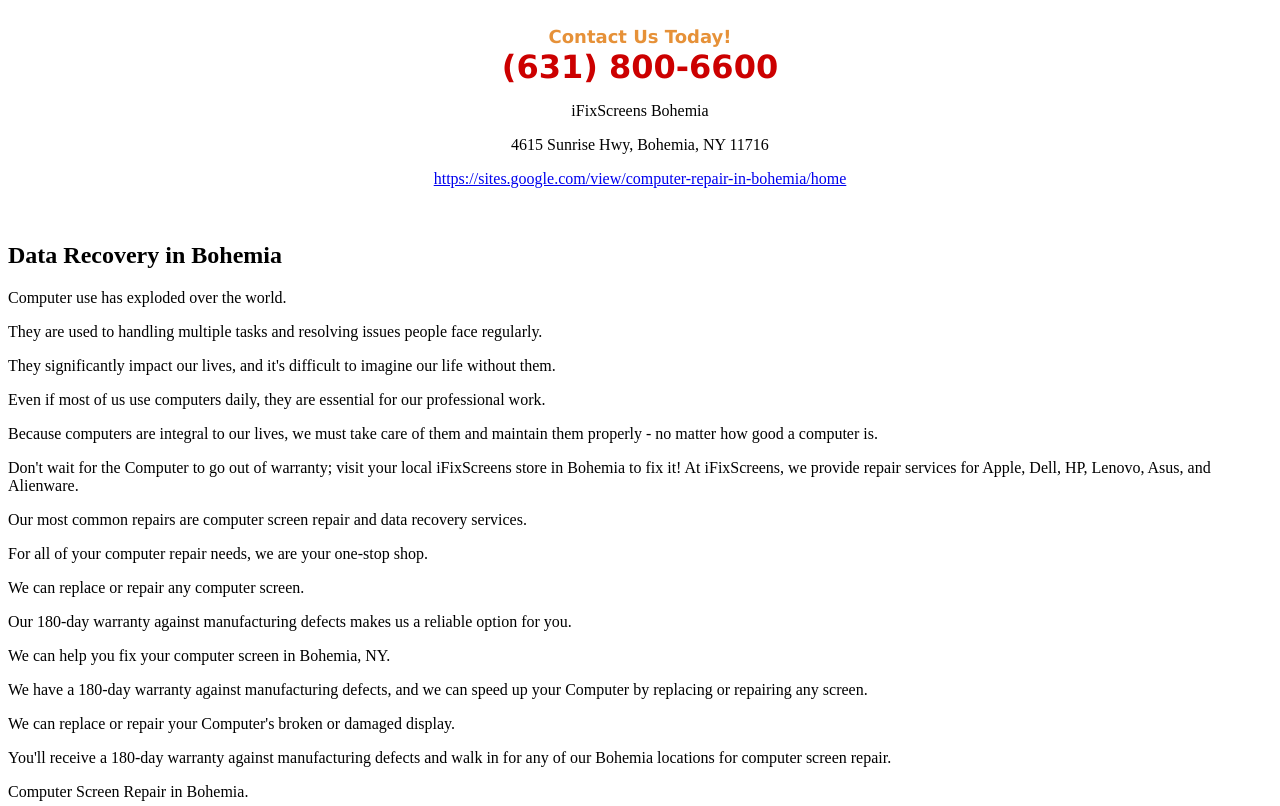
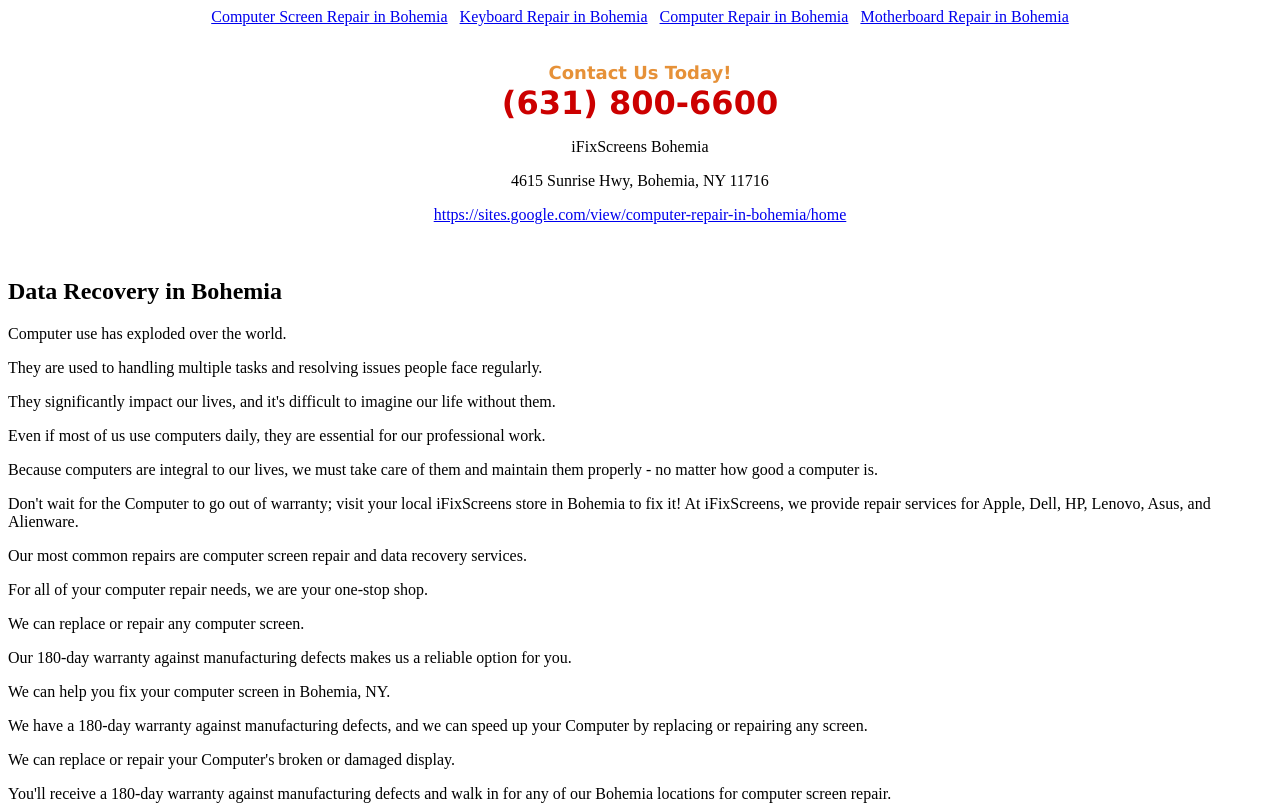
Before and after one commit to iFix786/computer-repair-in-bohemia, a plain HTML site: page DataRecoveryinBohemia.html in a window 1280 px wide. Shown: the top 806 px of the page. Drawn offline with Linux system fonts and the light colour scheme.

Commit message:
Update DataRecoveryinBohemia.html

```diff
--- a/DataRecoveryinBohemia.html
+++ b/DataRecoveryinBohemia.html
@@ -1,4 +1,13 @@
-<!DOCTYPE html><html><body><div class="sites-embed-align-center-wrapping-off"><div class="sites-embed-border-on sites-embed sites-embed-full-width" style="width:100%;"><div class="sites-embed-content sites-embed-type-text"><div class="sites-embed-content-textbox"><div dir="ltr"><div style="text-align:center"><br><span style="color:rgb(230,145,56)"><b><font size="4"><span style="font-family:verdana,sans-serif">Contact Us Today!</span></font></b></span><br><span style="color:rgb(204,0,0)"><b><font size="6"><span style="font-family:verdana,sans-serif">(631) 800-6600</span></font></b></span><br><p>iFixScreens Bohemia</p><p>4615 Sunrise Hwy, Bohemia, NY 11716</p><p><a href="https://sites.google.com/view/computer-repair-in-bohemia/home" target="_blank">https://sites.google.com/view/computer-repair-in-bohemia/home</a></p><br></div></div></div></div></div></div><h2>Data Recovery in Bohemia</h2>Computer use has exploded over the world. <p>They are used to handling multiple tasks and resolving issues people face regularly. <p>They significantly impact our lives, and it's difficult to imagine our life without them. <p>Even if most of us use computers daily, they are essential for our professional work. <p>Because computers are integral to our lives, we must take care of them and maintain them properly - no matter how good a computer is. <p>Don't wait for the Computer to go out of warranty; visit your local iFixScreens store in Bohemia to fix it!
+<!DOCTYPE html><html><body>
+   <div style="text-align: center;">
+        <a href="./ComputerScreenRepairinBohemia.html">Computer Screen Repair in Bohemia</a>&nbsp&nbsp
+
+        <a href="./KeyboardRepairinBohemia.html">Keyboard Repair in Bohemia</a>&nbsp&nbsp
+<a href="./index.html">Computer Repair in Bohemia</a>&nbsp&nbsp
+        <a href="./MotherboardrepairserviceinBohemia.html">Motherboard Repair in Bohemia</a>
+    </div><br/>
+
+  <div class="sites-embed-align-center-wrapping-off"><div class="sites-embed-border-on sites-embed sites-embed-full-width" style="width:100%;"><div class="sites-embed-content sites-embed-type-text"><div class="sites-embed-content-textbox"><div dir="ltr"><div style="text-align:center"><br><span style="color:rgb(230,145,56)"><b><font size="4"><span style="font-family:verdana,sans-serif">Contact Us Today!</span></font></b></span><br><span style="color:rgb(204,0,0)"><b><font size="6"><span style="font-family:verdana,sans-serif">(631) 800-6600</span></font></b></span><br><p>iFixScreens Bohemia</p><p>4615 Sunrise Hwy, Bohemia, NY 11716</p><p><a href="https://sites.google.com/view/computer-repair-in-bohemia/home" target="_blank">https://sites.google.com/view/computer-repair-in-bohemia/home</a></p><br></div></div></div></div></div></div><h2>Data Recovery in Bohemia</h2>Computer use has exploded over the world. <p>They are used to handling multiple tasks and resolving issues people face regularly. <p>They significantly impact our lives, and it's difficult to imagine our life without them. <p>Even if most of us use computers daily, they are essential for our professional work. <p>Because computers are integral to our lives, we must take care of them and maintain them properly - no matter how good a computer is. <p>Don't wait for the Computer to go out of warranty; visit your local iFixScreens store in Bohemia to fix it!
 
 At iFixScreens, we provide repair services for Apple, Dell, HP, Lenovo, Asus, and Alienware. <p>Our most common repairs are computer screen repair and data recovery services. <p>For all of your computer repair needs, we are your one-stop shop. <p>We can replace or repair any computer screen. <p>Our 180-day warranty against manufacturing defects makes us a reliable option for you.
 <p>
```
